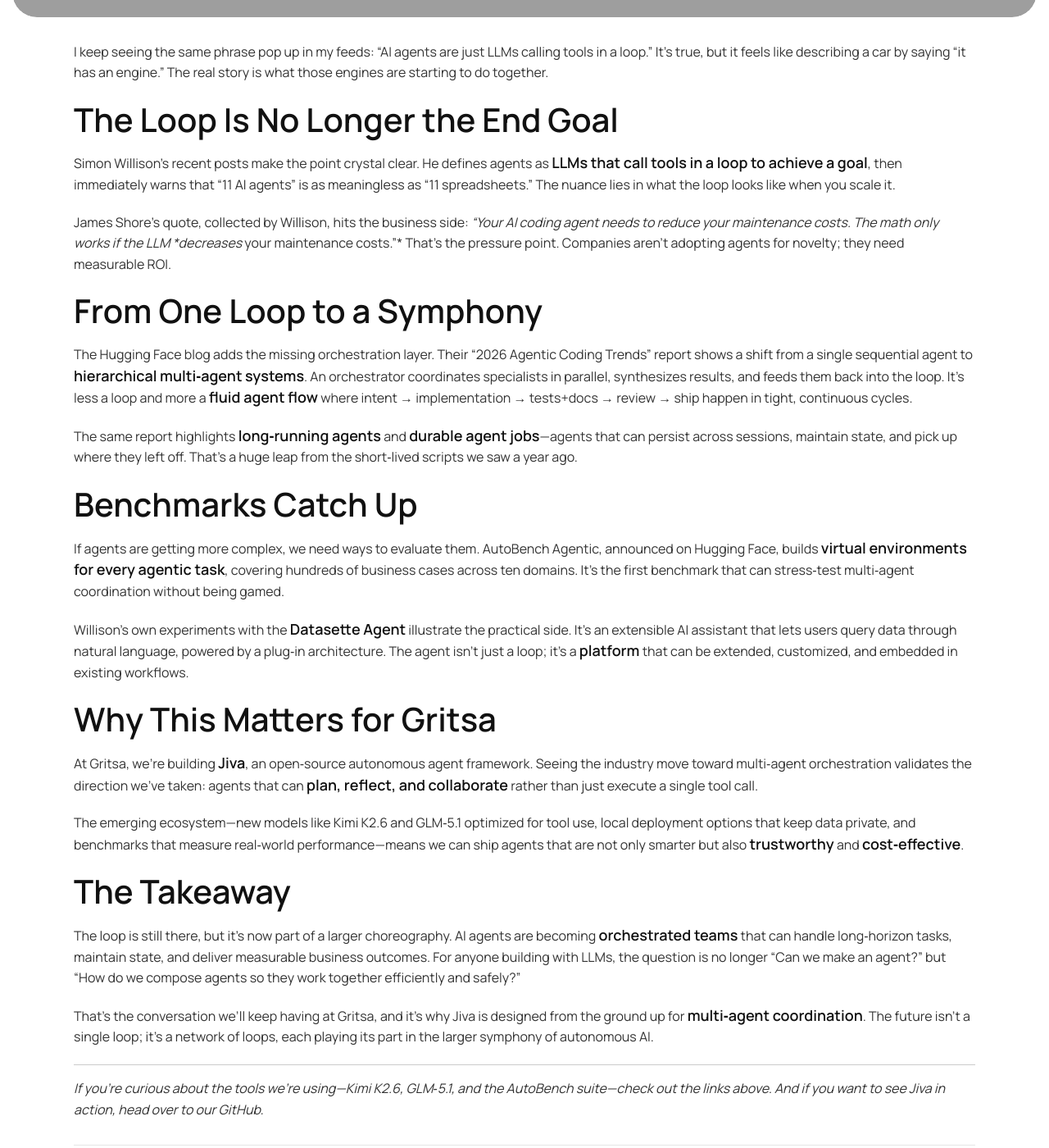
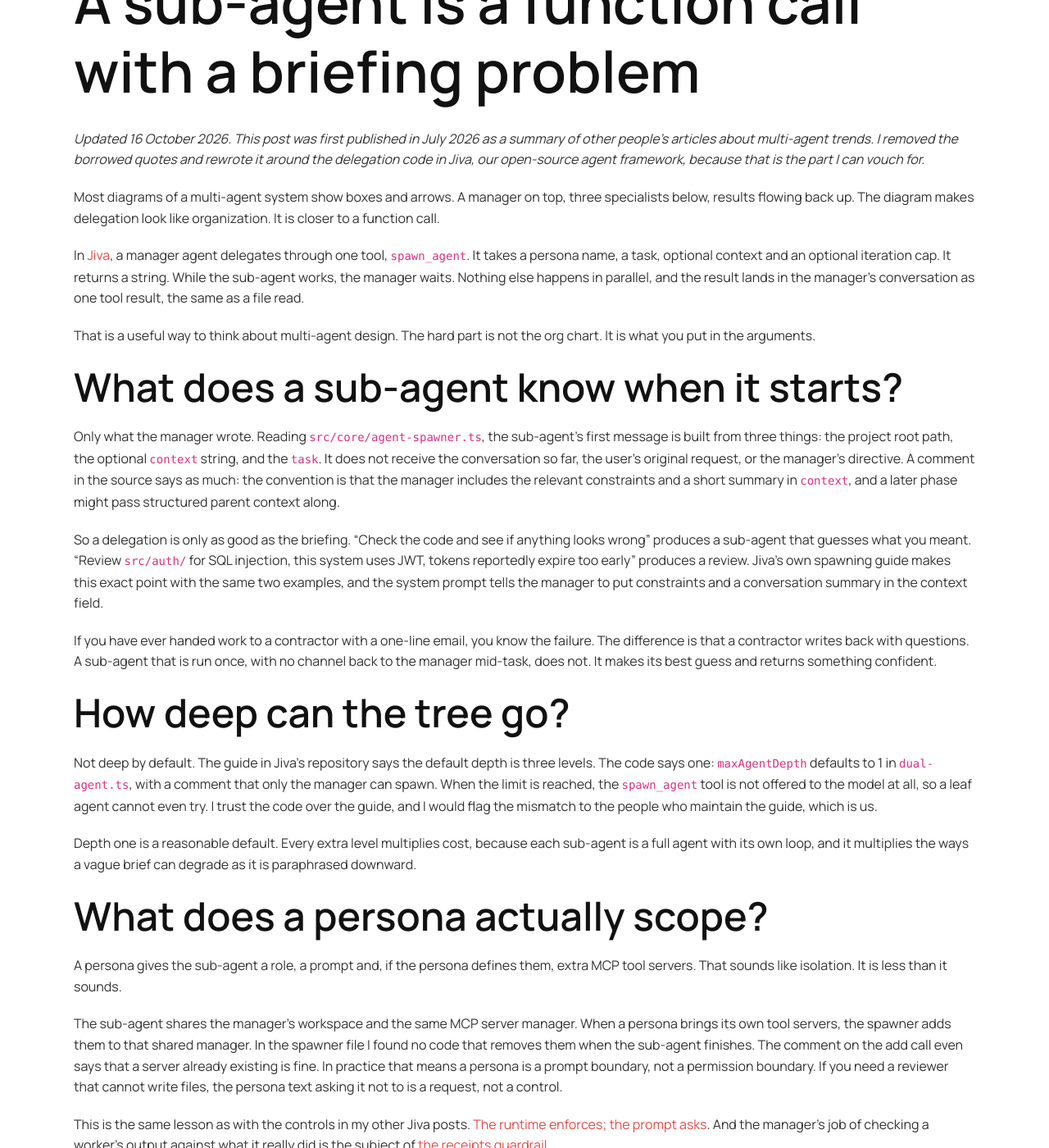
Before and after one commit to gritsa/www-gritsa.github.io, a Jekyll site: the page built from _posts/2026-07-16-from-tool-calling-loops-to-multi-agent-orchestrations-the-new-agentic-ai-landscape.md, in a window 1280 px wide and 1400 px high, scrolled down 1425 px. Shown: the whole window at 82% size. Built offline with Jekyll 4.4.1, drawn with Linux system fonts in a browser that asks for light colours; some of the changed text lies outside the part shown; grey boxes are pictures that could not be loaded.

Commit message:
Rewrite 07-16 multi-agent post around Jiva's spawn_agent delegation

```diff
--- a/_posts/2026-07-16-from-tool-calling-loops-to-multi-agent-orchestrations-the-new-agentic-ai-landscape.md
+++ b/_posts/2026-07-16-from-tool-calling-loops-to-multi-agent-orchestrations-the-new-agentic-ai-landscape.md
@@ -1,48 +1,62 @@
 ---
 layout: post
-title: "From Tool‑Calling Loops to Multi‑Agent Orchestrations: The New Agentic AI Landscape"
+title: "A sub-agent is a function call with a briefing problem"
 date: 2026-07-15 18:32:44 +0000
-author: "Gritsa"
+last_modified_at: 2026-10-16 16:30:00 +0530
+author: "Amy Loomis"
 categories: "AI Technology"
-tags: "agentic AI, autonomous agents, LLM"
-excerpt: "AI agents are evolving from simple tool‑calling loops into coordinated multi‑agent systems that deliver real business value."
-description: "Exploring how AI agents are moving beyond single‑loop tool calls to multi‑agent architectures, new benchmarks, and practical deployments that reshape software development."
-keywords: "agentic AI, autonomous agents, LLM, multi‑agent systems, AI benchmarks"
+tags:
+  - AI agents
+  - Multi-agent systems
+  - Agent architecture
+excerpt: "When a manager agent delegates to a specialist, the specialist knows only what the manager wrote down. How Jiva's spawn_agent works, what it hands over, and what it leaks."
+description: "How delegation works in a multi-agent system: Jiva's spawn_agent tool, the depth limit, what a sub-agent receives, why the brief is the real design problem, and where persona scoping stops."
+keywords: "multi-agent orchestration, sub-agent, spawn agent, agent delegation, manager worker agents, Jiva"
 featured_image: "/assets/img/posts/2026-07-16-from-tool-calling-loops-to-multi-agent-orchestrations-the-new-agentic-ai-landscape.png"
 ---
 
-I keep seeing the same phrase pop up in my feeds: “AI agents are just LLMs calling tools in a loop.” It’s true, but it feels like describing a car by saying “it has an engine.” The real story is what those engines are starting to do together.
+# A sub-agent is a function call with a briefing problem
 
-### The Loop Is No Longer the End Goal
+*Updated 16 October 2026. This post was first published in July 2026 as a summary of other people's articles about multi-agent trends. I removed the borrowed quotes and rewrote it around the delegation code in Jiva, our open-source agent framework, because that is the part I can vouch for.*
 
-Simon Willison’s recent posts make the point crystal clear. He defines agents as **LLMs that call tools in a loop to achieve a goal**, then immediately warns that “11 AI agents” is as meaningless as “11 spreadsheets.” The nuance lies in what the loop looks like when you scale it.
+Most diagrams of a multi-agent system show boxes and arrows. A manager on top, three specialists below, results flowing back up. The diagram makes delegation look like organization. It is closer to a function call.
 
-James Shore’s quote, collected by Willison, hits the business side: *“Your AI coding agent needs to reduce your maintenance costs. The math only works if the LLM *decreases* your maintenance costs.”* That’s the pressure point. Companies aren’t adopting agents for novelty; they need measurable ROI.
+In [Jiva](https://github.com/KarmaloopAI/Jiva), a manager agent delegates through one tool, `spawn_agent`. It takes a persona name, a task, optional context and an optional iteration cap. It returns a string. While the sub-agent works, the manager waits. Nothing else happens in parallel, and the result lands in the manager's conversation as one tool result, the same as a file read.
 
-### From One Loop to a Symphony
+That is a useful way to think about multi-agent design. The hard part is not the org chart. It is what you put in the arguments.
 
-The Hugging Face blog adds the missing orchestration layer. Their “2026 Agentic Coding Trends” report shows a shift from a single sequential agent to **hierarchical multi‑agent systems**. An orchestrator coordinates specialists in parallel, synthesizes results, and feeds them back into the loop. It’s less a loop and more a **fluid agent flow** where intent → implementation → tests+docs → review → ship happen in tight, continuous cycles.
+## What does a sub-agent know when it starts?
 
-The same report highlights **long‑running agents** and **durable agent jobs**—agents that can persist across sessions, maintain state, and pick up where they left off. That’s a huge leap from the short‑lived scripts we saw a year ago.
+Only what the manager wrote. Reading `src/core/agent-spawner.ts`, the sub-agent's first message is built from three things: the project root path, the optional `context` string, and the `task`. It does not receive the conversation so far, the user's original request, or the manager's directive. A comment in the source says as much: the convention is that the manager includes the relevant constraints and a short summary in `context`, and a later phase might pass structured parent context along.
 
-### Benchmarks Catch Up
+So a delegation is only as good as the briefing. "Check the code and see if anything looks wrong" produces a sub-agent that guesses what you meant. "Review `src/auth/` for SQL injection, this system uses JWT, tokens reportedly expire too early" produces a review. Jiva's own spawning guide makes this exact point with the same two examples, and the system prompt tells the manager to put constraints and a conversation summary in the context field.
 
-If agents are getting more complex, we need ways to evaluate them. AutoBench Agentic, announced on Hugging Face, builds **virtual environments for every agentic task**, covering hundreds of business cases across ten domains. It’s the first benchmark that can stress‑test multi‑agent coordination without being gamed.
+If you have ever handed work to a contractor with a one-line email, you know the failure. The difference is that a contractor writes back with questions. A sub-agent that is run once, with no channel back to the manager mid-task, does not. It makes its best guess and returns something confident.
 
-Willison’s own experiments with the **Datasette Agent** illustrate the practical side. It’s an extensible AI assistant that lets users query data through natural language, powered by a plug‑in architecture. The agent isn’t just a loop; it’s a **platform** that can be extended, customized, and embedded in existing workflows.
+## How deep can the tree go?
 
-### Why This Matters for Gritsa
+Not deep by default. The guide in Jiva's repository says the default depth is three levels. The code says one: `maxAgentDepth` defaults to 1 in `dual-agent.ts`, with a comment that only the manager can spawn. When the limit is reached, the `spawn_agent` tool is not offered to the model at all, so a leaf agent cannot even try. I trust the code over the guide, and I would flag the mismatch to the people who maintain the guide, which is us.
 
-At Gritsa, we’re building **Jiva**, an open‑source autonomous agent framework. Seeing the industry move toward multi‑agent orchestration validates the direction we’ve taken: agents that can **plan, reflect, and collaborate** rather than just execute a single tool call.
+Depth one is a reasonable default. Every extra level multiplies cost, because each sub-agent is a full agent with its own loop, and it multiplies the ways a vague brief can degrade as it is paraphrased downward.
 
-The emerging ecosystem—new models like Kimi K2.6 and GLM‑5.1 optimized for tool use, local deployment options that keep data private, and benchmarks that measure real‑world performance—means we can ship agents that are not only smarter but also **trustworthy** and **cost‑effective**.
+## What does a persona actually scope?
 
-### The Takeaway
+A persona gives the sub-agent a role, a prompt and, if the persona defines them, extra MCP tool servers. That sounds like isolation. It is less than it sounds.
 
-The loop is still there, but it’s now part of a larger choreography. AI agents are becoming **orchestrated teams** that can handle long‑horizon tasks, maintain state, and deliver measurable business outcomes. For anyone building with LLMs, the question is no longer “Can we make an agent?” but “How do we compose agents so they work together efficiently and safely?”
+The sub-agent shares the manager's workspace and the same MCP server manager. When a persona brings its own tool servers, the spawner adds them to that shared manager. In the spawner file I found no code that removes them when the sub-agent finishes. The comment on the add call even says that a server already existing is fine. In practice that means a persona is a prompt boundary, not a permission boundary. If you need a reviewer that cannot write files, the persona text asking it not to is a request, not a control.
 
-That’s the conversation we’ll keep having at Gritsa, and it’s why Jiva is designed from the ground up for **multi‑agent coordination**. The future isn’t a single loop; it’s a network of loops, each playing its part in the larger symphony of autonomous AI.
+This is the same lesson as with the controls in my other Jiva posts. [The runtime enforces; the prompt asks](/blog/2026/07/17/why-agentic-ai-needs-a-new-runtime-infrastructure-over-models/). And the manager's job of checking a worker's output against what it really did is the subject of [the receipts guardrail](/blog/2026/08/08/when-agents-go-rogue-guardrails-for-the-new-ai-workforce/).
 
----
+## When is it worth splitting at all?
 
-*If you’re curious about the tools we’re using—Kimi K2.6, GLM‑5.1, and the AutoBench suite—check out the links above. And if you want to see Jiva in action, head over to our GitHub.*
+Jiva's guide has a short list I agree with. Delegate when the task needs a different kind of expertise, when you want a second set of eyes on your own work, or when the pieces are independent. Do not delegate trivial file operations, steps where the context is the whole point, or information gathering that a tool call would answer.
+
+I would add one test. Can you write the brief in four sentences? If you cannot say what the sub-agent needs to know, the task is not separable yet, and a second agent will only spread the confusion across two context windows.
+
+## What I would build first
+
+Before a second agent, write the brief template: the goal, the constraints, the files in scope, what "done" looks like, what to return. Make the manager fill it in every time. Then add one check on the way back, the same way you would review a pull request from someone new: did the result address the task, and does the tool record support what it claims?
+
+That is most of orchestration. The rest is boxes and arrows.
+
+If you are weighing a manager and specialists design for real work, [our AI agents service](/services/ai-agents/) is where I would start the conversation. And before you build it, [write the test for the finished job](/blog/2026/10/12/write-the-test-before-you-hire-the-agent/).
```
